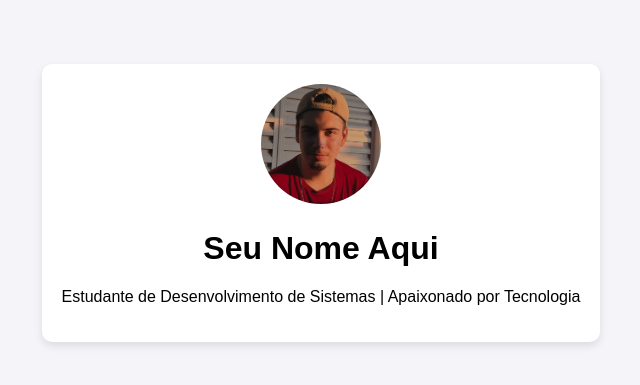
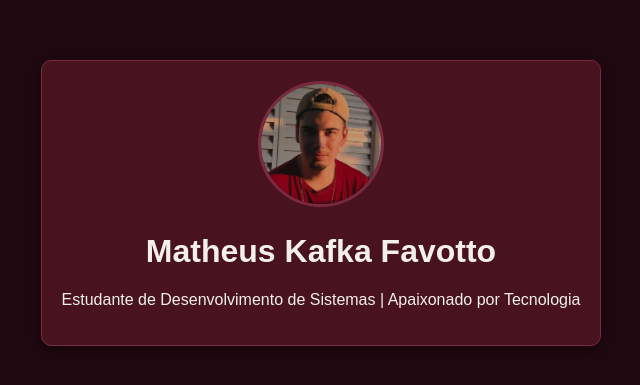
Before and after one commit to mtkafka650-ship-it/meu-perfil-git-MK, a plain HTML site: page index.html in a window 1280 px wide. Shown: the part 197-582 px from the top of the page, without its empty margins (319-959 px from the left). Drawn offline with Linux system fonts and the light colour scheme.

Commit message:
meu-perfil-git-MK syle.css(alterado)

```diff
--- a/index.html
+++ b/index.html
@@ -8,7 +8,7 @@
 <body>
     <div class="card">
         <img src="img/perfil.jpg" alt="Foto de Perfil">
-        <h1>Seu Nome Aqui</h1>
+        <h1>Matheus Kafka Favotto</h1>
         <p>Estudante de Desenvolvimento de Sistemas | Apaixonado por Tecnologia</p>
     </div>
 </body>
--- a/style.css
+++ b/style.css
@@ -1,22 +1,27 @@
 body {
     font-family: Arial, sans-serif;
-    background-color: #f4f4f9;
+    background-color: #200910;
+    color: #F4EFEA;
     display: flex;
     justify-content: center;
     align-items: center;
     height: 100vh;
     margin: 0;
 }
+
 .card {
-    background: white;
+    background: #48121F;
     padding: 20px;
     border-radius: 10px;
     text-align: center;
-    box-shadow: 0 4px 8px rgba(0,0,0,0.1);
+    border: 1px solid #7A2A3F;
+    box-shadow: 0 4px 15px rgba(0,0,0,0.5);
 }
+
 .card img {
     width: 120px;
     height: 120px;
     border-radius: 50%;
     object-fit: cover;
+    border: 3px solid #7A2A3F;
 }
```
